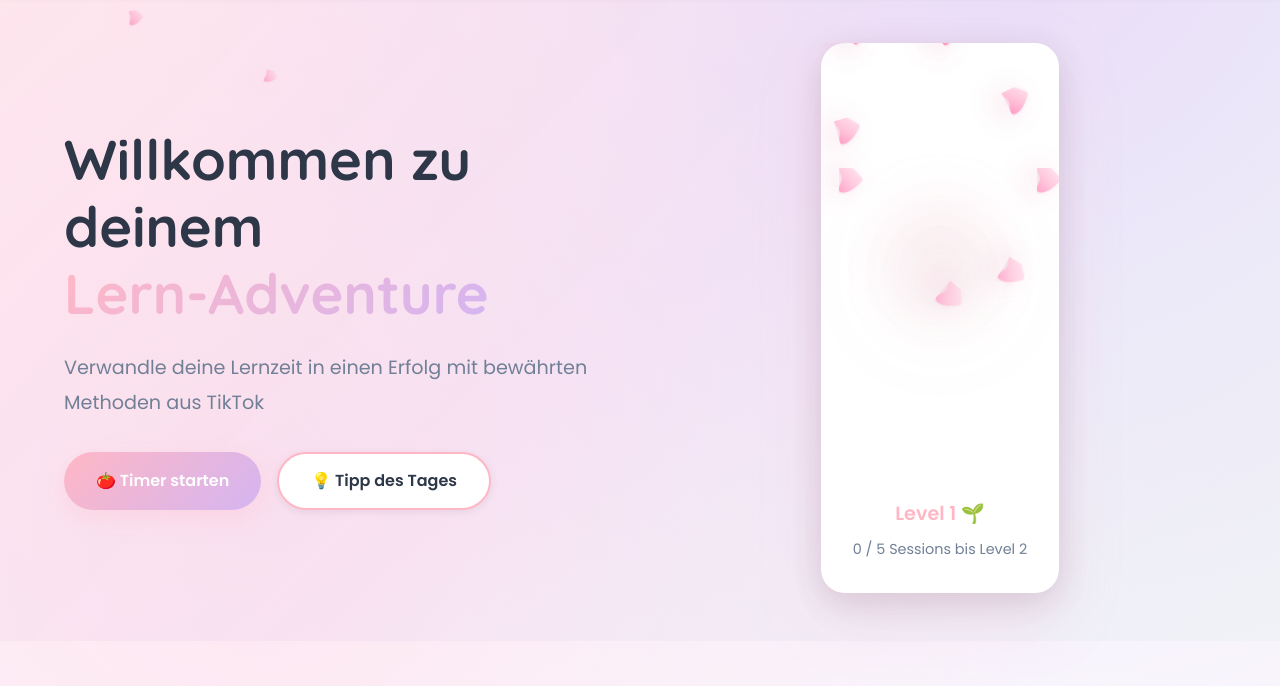
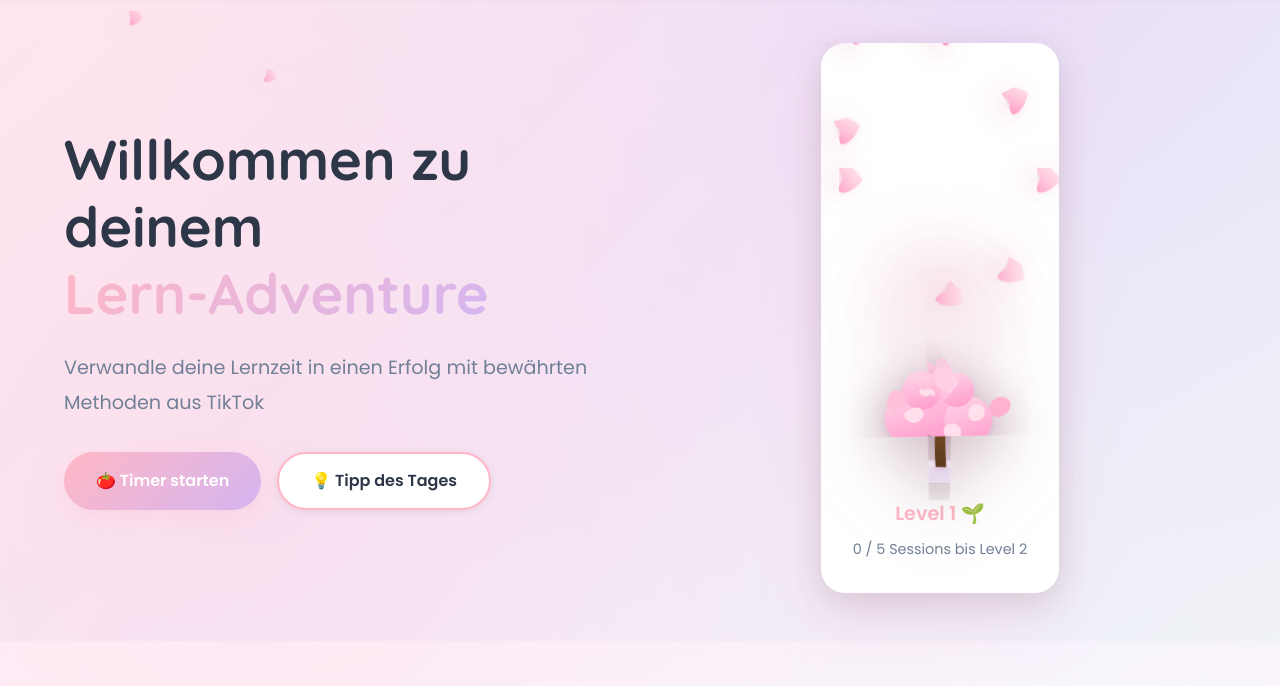
Before and after one commit to katislerntipps/20k_follower_website, a plain HTML site: page index.html in a window 1280 px wide. Shown: the part 89-775 px from the top of the page. Drawn offline with nearby package versions, Linux system fonts and the light colour scheme.

Commit message:
Make home cherry tree fully visible on load

```diff
--- a/css/style.css
+++ b/css/style.css
@@ -706,28 +706,37 @@ body.sakura-theme {
     position: absolute;
     inset: 0;
     background: url('../image/cherry_blossom_tree.svg') center bottom/contain no-repeat;
-    opacity: 0;
+    opacity: 1;
     transform-origin: 50% 90%;
     filter: drop-shadow(0 12px 28px rgba(197, 121, 152, 0.25));
+    transform-style: preserve-3d;
+    will-change: transform, opacity;
 }
 
 .tree-layer-trunk {
     clip-path: polygon(44% 100%, 56% 100%, 56% 68%, 46% 60%, 42% 40%, 44% 24%, 48% 12%, 52% 0%, 44% 0%, 35% 0%, 30% 14%, 34% 36%, 38% 48%, 42% 68%);
+    transform: translateZ(2px) scale(1.01);
+    filter: drop-shadow(0 10px 18px rgba(110, 68, 86, 0.35)) saturate(1.02);
 }
 
 .tree-layer-branches {
     clip-path: polygon(0% 38%, 40% 34%, 60% 32%, 82% 36%, 100% 44%, 100% 82%, 0% 82%);
+    transform: translateZ(4px) scale(1.015);
+    filter: drop-shadow(0 12px 22px rgba(163, 112, 138, 0.3)) saturate(1.04);
 }
 
 .tree-layer-blooms {
     clip-path: polygon(6% 0%, 94% 0%, 100% 30%, 90% 50%, 70% 60%, 52% 72%, 42% 70%, 20% 62%, 6% 40%);
-    opacity: 0;
+    opacity: 1;
+    transform: translateZ(6px) scale(1.02);
+    filter: drop-shadow(0 16px 28px rgba(228, 158, 184, 0.35)) contrast(1.03);
 }
 
 .tree-layer-glow {
     background: radial-gradient(circle at 50% 45%, rgba(255, 183, 197, 0.55) 0%, rgba(255, 183, 197, 0) 40%);
-    opacity: 0;
-    filter: blur(14px);
+    opacity: 0.28;
+    filter: blur(14px) drop-shadow(0 18px 36px rgba(255, 183, 197, 0.4));
+    transform: translateZ(1px) scale(1.02);
 }
 
 .floating-petal,
@@ -758,6 +767,27 @@ body.sakura-theme {
 
 .cherry-tree .falling-petals .petal-fall-2 {
     animation-delay: 0.4s;
+}
+
+@media (prefers-reduced-motion: reduce) {
+    * {
+        scroll-behavior: auto;
+    }
+
+    #home-cherry-tree,
+    .tree-layer,
+    .floating-petal,
+    .hero-floating-petals .floating-petal,
+    .blossom-background .petal {
+        animation: none !important;
+        transform: none !important;
+        transition: opacity 0.6s ease;
+    }
+
+    .tree-layer,
+    #home-cherry-tree {
+        opacity: 1 !important;
+    }
 }
 
 .cherry-tree .falling-petals .petal-fall-3 {
--- a/js/main.js
+++ b/js/main.js
@@ -228,29 +228,83 @@ function setupHomeTreeAnimation() {
     const glow = stage.querySelector('.tree-layer-glow');
     const petals = stage.parentElement?.querySelectorAll('.hero-floating-petals .floating-petal');
 
-    gsap.set(stage, { opacity: 0, y: 18, scale: 0.96 });
-    gsap.to([trunk, branches, blooms], { rotate: 1.2, yoyo: true, repeat: -1, duration: 5, ease: 'sine.inOut' });
+    gsap.set(stage, { opacity: 1, y: 0, scale: 1 });
+    gsap.set([trunk, branches, blooms], { opacity: 1 });
+    gsap.set(glow, { opacity: 0.28 });
+
+    const swayTl = gsap.timeline({ repeat: -1, yoyo: true, defaults: { ease: 'sine.inOut', duration: 5 } });
+    swayTl
+        .to(trunk, { rotate: 1.2, xPercent: -0.2 }, 0)
+        .to(branches, { rotate: -1.4, xPercent: 0.6 }, 0)
+        .to(blooms, { rotate: 1.6, xPercent: -0.8 }, 0.1);
+
+    ScrollTrigger.create({
+        trigger: '#home-cherry-tree',
+        start: 'top bottom',
+        end: 'bottom top',
+        onUpdate: (self) => swayTl.timeScale(0.8 + self.progress * 0.6)
+    });
+
+    const parallaxTl = gsap.timeline({
+        scrollTrigger: {
+            trigger: '#home-cherry-tree',
+            start: 'top bottom',
+            end: 'bottom top',
+            scrub: true
+        }
+    });
+
+    parallaxTl
+        .fromTo(trunk, { yPercent: 0 }, { yPercent: 8 }, 0)
+        .fromTo(branches, { yPercent: -4 }, { yPercent: 12 }, 0)
+        .fromTo(blooms, { yPercent: -10, scale: 1.01 }, { yPercent: 16, scale: 1.045 }, 0)
+        .fromTo(glow, { yPercent: -14, scale: 1 }, { yPercent: 20, scale: 1.08 }, 0);
 
     const intro = gsap.timeline({
         scrollTrigger: {
             trigger: '#home-cherry-tree',
             start: 'top 80%',
-            toggleActions: 'play none none reverse'
+            toggleActions: 'play none none none'
         }
     });
 
     intro
-        .to(stage, { opacity: 1, y: 0, scale: 1, duration: 1, ease: 'power2.out' })
-        .from(trunk, { opacity: 0, y: 40, duration: 0.8, ease: 'power1.out' }, '-=0.7')
-        .from(branches, { opacity: 0, y: 24, duration: 0.9, ease: 'power1.out' }, '-=0.4')
-        .from(blooms, { opacity: 0, scale: 0.85, filter: 'blur(8px)', duration: 0.9, ease: 'back.out(1.4)' }, '-=0.3')
-        .to(glow, { opacity: 0.28, duration: 0.6 }, '-=0.5');
+        .to(stage, { opacity: 1, y: 0, scale: 1, duration: 0.4, ease: 'power1.out' })
+        .to(blooms, { filter: 'blur(0px)', duration: 0.4 }, 0)
+        .to(glow, { opacity: 0.32, duration: 0.5 }, 0);
 
     if (petals?.length) {
         gsap.fromTo(petals, { opacity: 0, y: -20 }, { opacity: 1, y: 0, duration: 0.8, stagger: 0.1, ease: 'sine.out', delay: 0.4, scrollTrigger: {
             trigger: '#home-cherry-tree',
             start: 'top 82%'
         }});
+
+        const petalSequence = gsap.timeline({
+            repeat: -1,
+            repeatDelay: gsap.utils.random(6, 8)
+        }).fromTo(petals, {
+            opacity: 0.9,
+            y: -8,
+            rotate: () => gsap.utils.random(-14, 14),
+            skewX: () => gsap.utils.random(-8, 8)
+        }, {
+            opacity: 1,
+            y: 8,
+            rotate: () => gsap.utils.random(12, 26),
+            skewX: () => gsap.utils.random(-12, 12),
+            duration: 2.4,
+            ease: 'sine.inOut',
+            stagger: { each: 0.18, from: 'random' }
+        });
+
+        ScrollTrigger.create({
+            trigger: '#home-cherry-tree',
+            start: 'top 82%',
+            onEnter: () => petalSequence.restart(true),
+            onEnterBack: () => petalSequence.restart(true),
+            onLeave: () => petalSequence.pause(),
+            onLeaveBack: () => petalSequence.pause()
+        });
     }
 }
 
```
